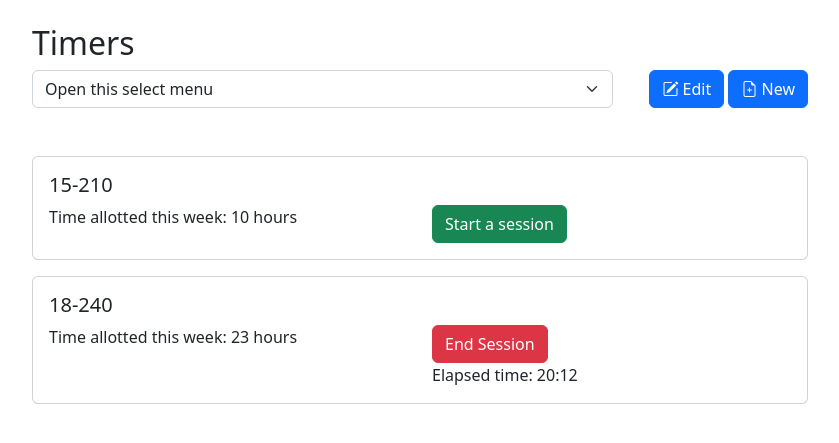
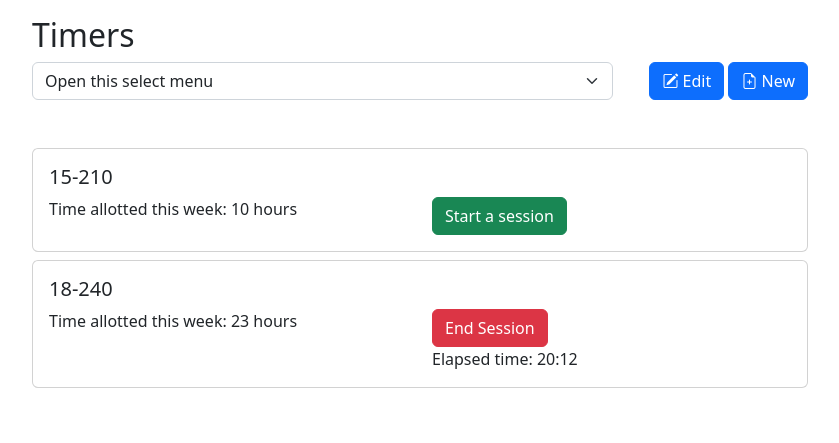
Before and after one commit to jrchen312/planner, a Django app: page / in a window 1280 px wide. Shown: the part 56-499 px from the top of the page, without its empty margins (220-1059 px from the left). Run offline with Django 4.2, Linux system fonts and the light colour scheme; some libraries are stand-ins or nearby versions.

Commit message:
Slight style changes

```diff
--- a/planner/templates/planner/timer.html
+++ b/planner/templates/planner/timer.html
@@ -8,8 +8,8 @@
 
 {% block body %}
 <div class="container-sm" style="max-width:800px;">
-    <br>
-    <h2>Timers</h2>
+
+    <h2 class="mt-3">Timers</h2>
 
     <div class="row g-1">
         <div class="col-md-9">
@@ -23,20 +23,18 @@
         <div class="col-md">
             <div class="position-relative">
                 <div class="position-absolute top-0 end-0" style="white-space: nowrap;">
-                    <button class="btn btn-primary"><i class="bi bi-pencil-square"></i> Edit</button>
-                    <button class="btn btn-primary"><i class="bi bi-file-earmark-plus"></i> New</button>
+                    <a href="#" class="btn btn-primary" id="new-block-btn"><i class="bi bi-pencil-square"></i> Edit</a>
+                    <a href="{% url 'new-tracking-block' %}" class="btn btn-primary" id="edit-block-btn"><i class="bi bi-file-earmark-plus"></i> New</a>
                 </div>
             </div>
         </div>
     </div>
 
-    <br><br>
-
     <!-- Placeholder -->
-    <div id="event-cards"></div>
+    <div id="event-cards" class="mt-5"></div>
 
     <!-- Example... -->
-    <div class="card mb-3">
+    <div class="card mb-2">
         <div class="card-body">
             <h5 class="card-title">15-210</h5>
             <div class="row">
@@ -62,9 +60,9 @@
                 </div>
                 <div class="col">
                     <button class="btn btn-danger">End Session</button>
-                    <p class="card-text">
-                        Elapsed time: 20:12
-                    </p>
+                    <div class="card-text">
+                        Elapsed time: <span id="elapsed-time-span">20:12</span>
+                    </div>
                 </div>
             </div>
         </div>
```
